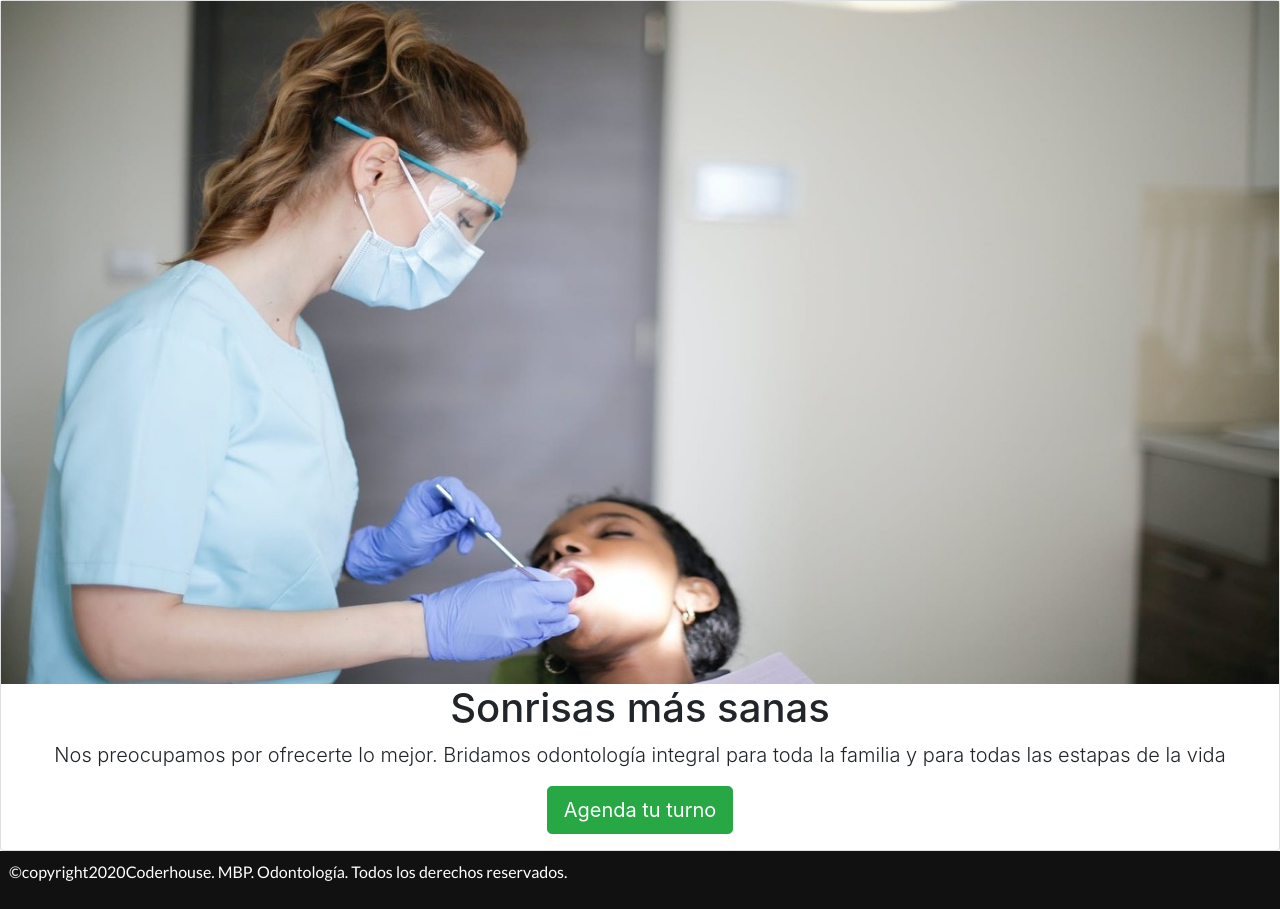
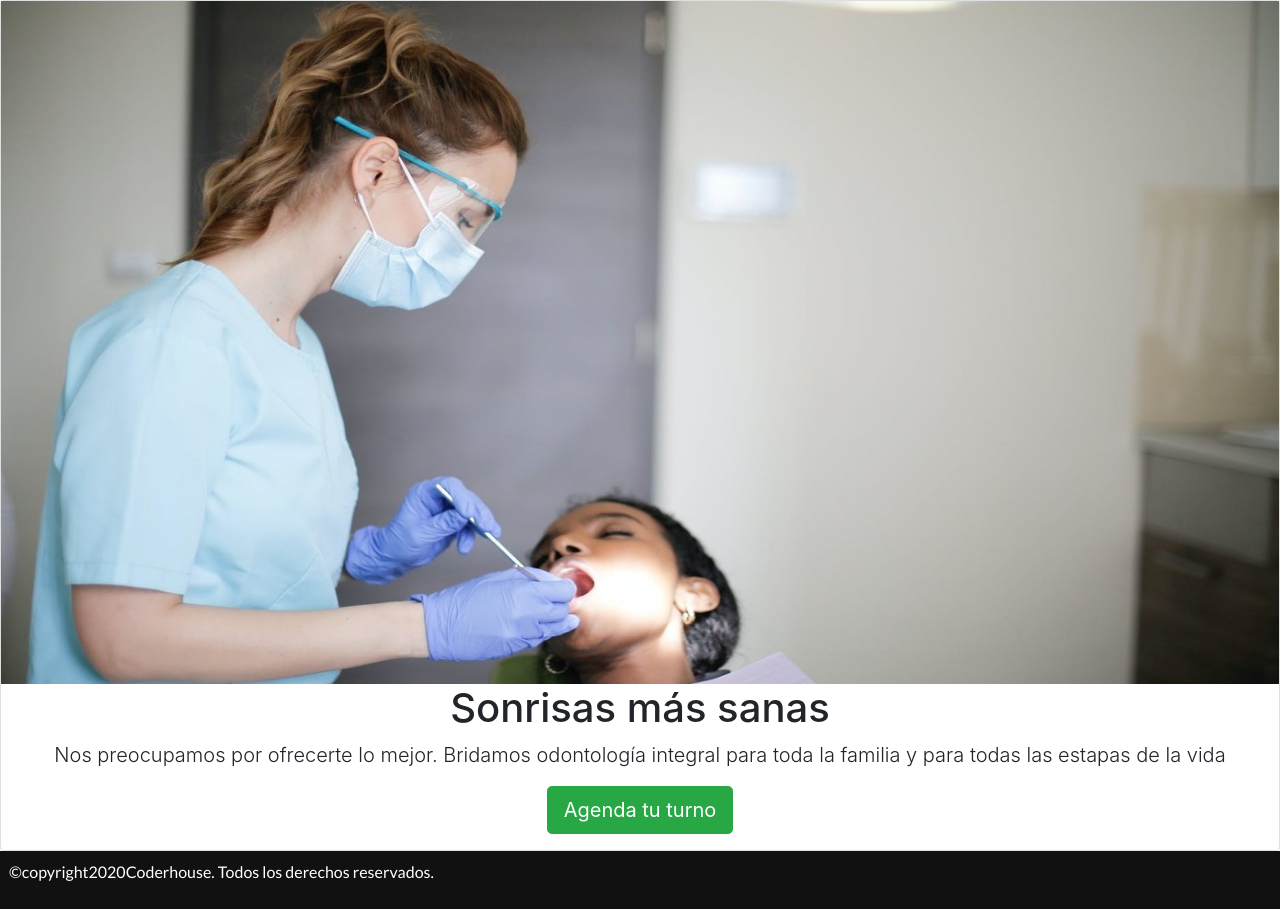
Before and after one commit to CeciliaEggers/MBP-Odontolog-a, a website: page index.html in a window 1280 px wide. Shown: the part 222-1131 px from the top of the page. Drawn offline with nearby package versions, Linux system fonts and the light colour scheme.

Commit message:
modifica footer

```diff
--- a/index.html
+++ b/index.html
@@ -83,7 +83,7 @@
 
       <footer class="footer">
             <!-- Bloque -->
-            <p class="footer__texto">©copyright2020Coderhouse. MBP. Odontología. Todos los derechos reservados.</p>
+            <p class="footer__texto">©copyright2020Coderhouse. Todos los derechos reservados.</p>
       </footer>
 
       <script src="https://cdnjs.cloudflare.com/ajax/libs/popper.js/1.12.9/umd/popper.min.js"
```
